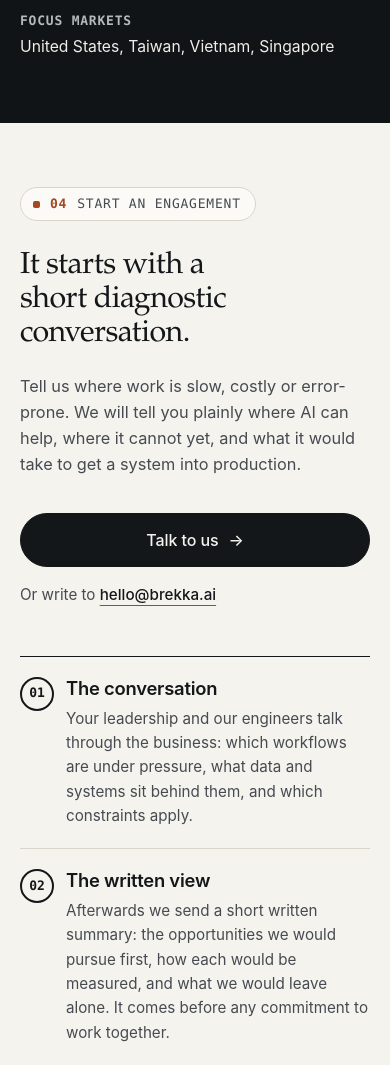
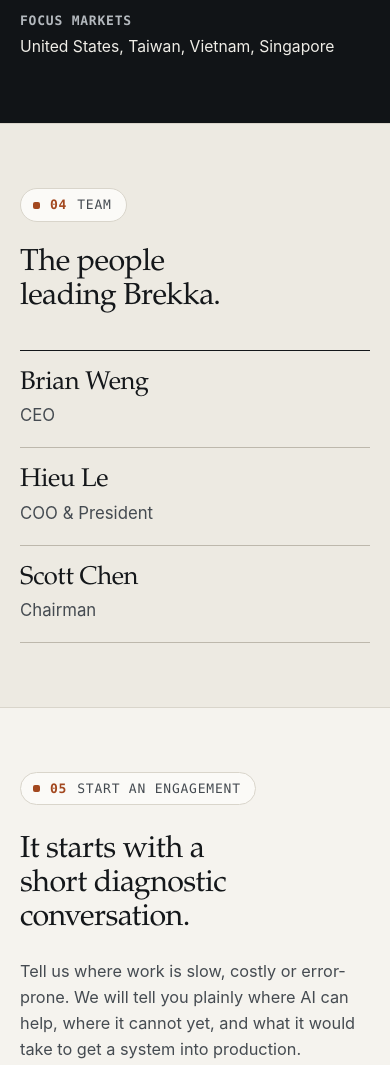
Before and after one commit to schenfb/brekka-site, a plain HTML site: page index.html in a window 390 px wide. Shown: the part 6493-7558 px from the top of the page. Drawn offline with Linux system fonts and the light colour scheme.

Commit message:
Add Team section (Brian Weng CEO, Hieu Le COO & President, Scott Chen Chairman); switch canonical/OG URLs to brekka.ai; README launch updates

```diff
--- a/index.html
+++ b/index.html
@@ -5,22 +5,22 @@
   <meta name="viewport" content="width=device-width, initial-scale=1">
   <title>Brekka — Enterprise AI that reaches production</title>
   <meta name="description" content="Brekka embeds senior engineers inside enterprise teams to build reliable AI systems, put them into production, and hand them over so your people can run them on their own.">
-  <!-- LAUNCH: switch canonical, og:url, og:image and twitter:image to https://brekka.ai/ when the custom domain is live (see README). -->
-  <link rel="canonical" href="https://schenfb.github.io/brekka-site/">
+  <!-- Canonical, og:url, og:image and twitter:image point at the live custom domain, https://brekka.ai/. -->
+  <link rel="canonical" href="https://brekka.ai/">
   <meta name="theme-color" content="#F5F3EE">
 
   <meta property="og:title" content="Brekka — Enterprise AI that reaches production">
   <meta property="og:description" content="Senior engineers, embedded with your teams, building AI systems that run in everyday work and that your people can operate on their own.">
   <meta property="og:type" content="website">
-  <meta property="og:url" content="https://schenfb.github.io/brekka-site/">
+  <meta property="og:url" content="https://brekka.ai/">
   <meta property="og:site_name" content="Brekka">
-  <meta property="og:image" content="https://schenfb.github.io/brekka-site/og-image.png">
+  <meta property="og:image" content="https://brekka.ai/og-image.png">
   <meta property="og:image:type" content="image/png">
   <meta property="og:image:width" content="1200">
   <meta property="og:image:height" content="630">
   <meta property="og:image:alt" content="Brekka. We take enterprise AI from pilot to production.">
   <meta name="twitter:card" content="summary_large_image">
-  <meta name="twitter:image" content="https://schenfb.github.io/brekka-site/og-image.png">
+  <meta name="twitter:image" content="https://brekka.ai/og-image.png">
   <meta name="twitter:image:alt" content="Brekka. We take enterprise AI from pilot to production.">
 
   <link rel="icon" href="favicon.ico" sizes="32x32">
@@ -55,6 +55,7 @@
           <li><a href="#services">What we do</a></li>
           <li><a href="#method">How we work</a></li>
           <li><a href="#why">Why Brekka</a></li>
+          <li><a href="#team">Team</a></li>
           <li class="nav-cta"><a class="button button-small" href="#contact">Talk to us</a></li>
         </ul>
       </nav>
@@ -344,11 +345,36 @@
       </div>
     </section>
 
+    <!-- Team: names and titles only, as ruled rows. No portraits, no biographies. -->
+    <section class="section section-tint team" id="team" aria-labelledby="team-title">
+      <div class="container">
+        <header class="section-head">
+          <p class="eyebrow"><span class="eyebrow-num">04</span> Team</p>
+          <h2 id="team-title">The people leading Brekka.</h2>
+        </header>
+
+        <ul class="team-list">
+          <li class="team-row">
+            <h3 class="team-name">Brian Weng</h3>
+            <p class="team-role">CEO</p>
+          </li>
+          <li class="team-row">
+            <h3 class="team-name">Hieu Le</h3>
+            <p class="team-role">COO &amp; President</p>
+          </li>
+          <li class="team-row">
+            <h3 class="team-name">Scott Chen</h3>
+            <p class="team-role">Chairman</p>
+          </li>
+        </ul>
+      </div>
+    </section>
+
     <!-- Contact -->
     <section class="section contact" id="contact" aria-labelledby="contact-title">
       <div class="container contact-inner">
         <div class="contact-main">
-          <p class="eyebrow"><span class="eyebrow-num">04</span> Start an engagement</p>
+          <p class="eyebrow"><span class="eyebrow-num">05</span> Start an engagement</p>
           <h2 id="contact-title">It starts with a short diagnostic conversation.</h2>
           <p class="section-lede">Tell us where work is slow, costly or error-prone. We will tell you plainly where AI can help, where it cannot yet, and what it would take to get a system into production.</p>
           <div class="contact-actions">
@@ -401,6 +427,7 @@
         <a href="#services">What we do</a>
         <a href="#method">How we work</a>
         <a href="#why">Why Brekka</a>
+        <a href="#team">Team</a>
         <a href="#contact">Talk to us</a>
       </nav>
 
--- a/styles.css
+++ b/styles.css
@@ -20,7 +20,7 @@
      night  = the Why Brekka panel and the footer
 
    TYPE ROLES
-     display = serif, regular weight: H1 and H2 only
+     display = serif, regular weight: H1, H2 and the names in Team
      title   = sans, semibold, compact: card, step and list titles (H3/H4)
      prose   = sans, regular: paragraphs
      label   = mono, uppercase, 13px minimum: section markers, small labels */
@@ -679,6 +679,33 @@ h4 {
 }
 .fact dd { font-size: 0.98rem; color: var(--night-text); }
 
+/* ---------- Team: ruled rows, names and titles only ---------- */
+
+/* No nodes or copper here: in the diagram grammar a node is a stage and copper
+   is the production milestone, and a person is neither. The two columns reuse
+   the section-head grid, so titles align with the ledes of other sections.
+   Titles are not uppercased: they render exactly as written. */
+.team-list { border-top: 1px solid var(--ink); }
+.team-row {
+  display: grid;
+  grid-template-columns: minmax(0, 1.25fr) minmax(0, 1fr);
+  gap: 4px clamp(32px, 6vw, 88px);
+  align-items: baseline;
+  padding: clamp(20px, 2.6vw, 30px) 0;
+  border-bottom: 1px solid var(--rule-strong);
+}
+.team-name {
+  font-family: var(--font-display);
+  font-size: clamp(1.6rem, 3vw, 2.3rem);
+  font-weight: 400;
+  line-height: 1.15;
+  letter-spacing: -0.015em;
+}
+.team-role {
+  font-size: 1.05rem;
+  color: var(--ink-soft);
+}
+
 /* ---------- Contact ---------- */
 
 .contact-inner {
@@ -860,6 +887,9 @@ h4 {
   .facts { gap: 14px; }
   .fact { flex-direction: column; }
 
+  /* Team: title stacks under the name. */
+  .team-row { grid-template-columns: minmax(0, 1fr); padding: 18px 0; }
+
   /* Contact steps: 34px numbers, 46px gutter. */
   .contact-actions .button { width: 100%; }
   .contact-steps li { grid-template-columns: 34px minmax(0, 1fr); gap: 12px; padding: 20px 0; }
```
Also changed, not shown: 1 other file.
